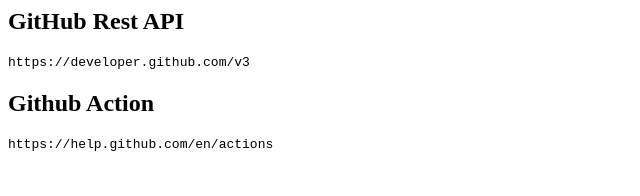
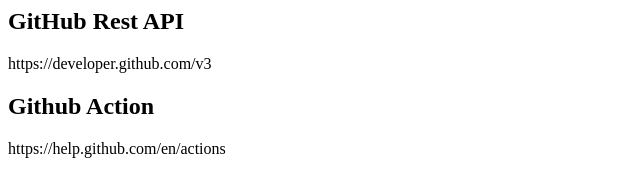
Before and after one commit to tribui2106/tribui2106.github.io, a plain HTML site: page index.html in a window 1280 px wide. Shown: the whole page, without its empty margins (0-640 px from the left). Drawn offline with Linux system fonts and the light colour scheme.

Commit message:
Files added

```diff
--- a/index.html
+++ b/index.html
@@ -1,8 +1,8 @@
 <html>
 <body>
 <h2>GitHub Rest API</h2>
-<pre>https://developer.github.com/v3</pre>
+<href>https://developer.github.com/v3</href>
 <h2>Github Action</h2>
-<pre>https://help.github.com/en/actions</pre>
+<href>https://help.github.com/en/actions</href>
 </body>
 </html>
```
